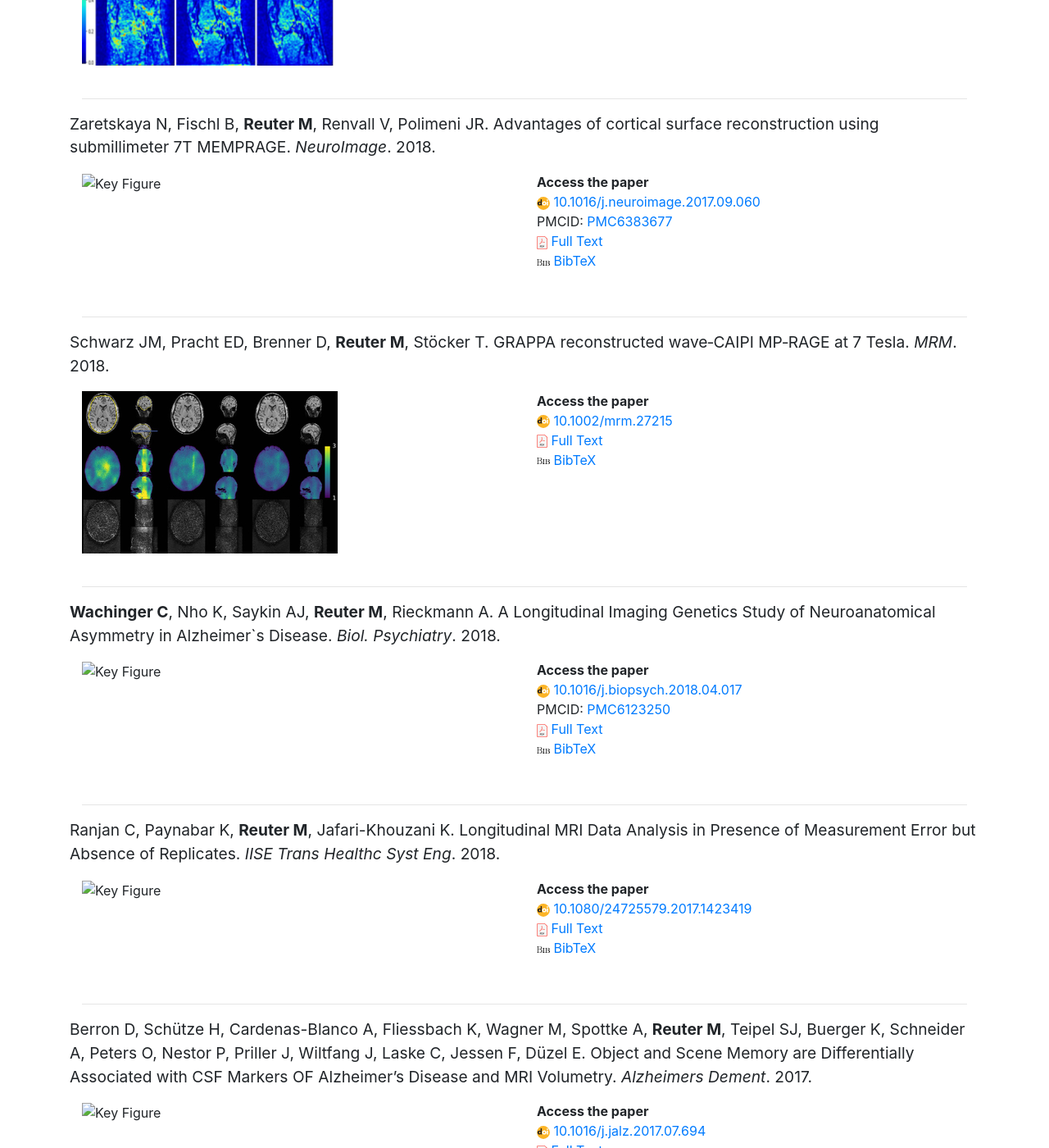
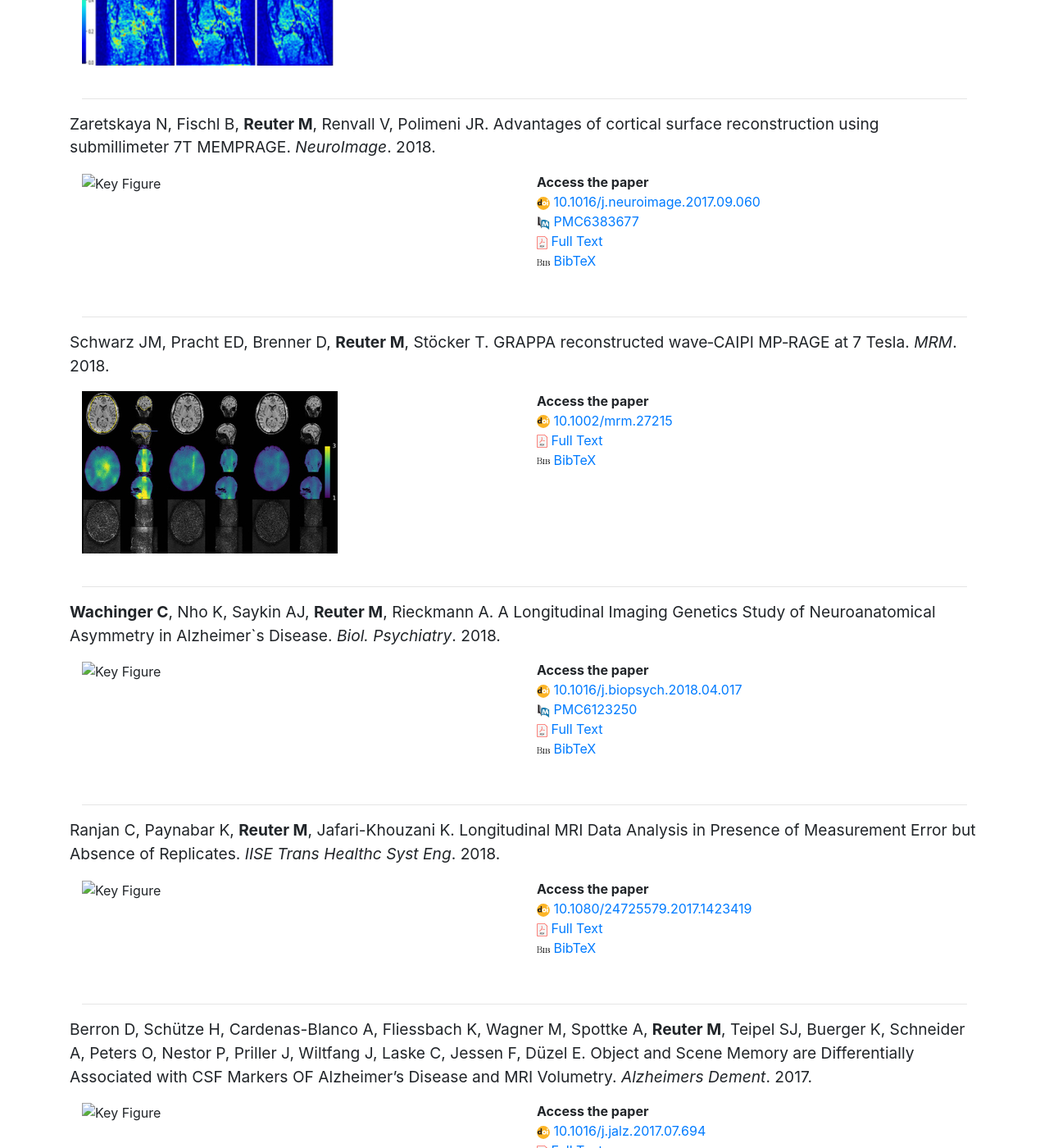
Before and after one commit to Deep-MI/Deep-MI.github.io, a Jekyll site: the page built from publications/index.html, in a window 1280 px wide and 1400 px high, scrolled down 1029 px. Shown: the whole window at 82% size. Built offline with Jekyll 4.4.1, drawn with Linux system fonts in a browser that asks for light colours; nearby versions of some CDN libraries; comment, search, counter and statistics services are not loaded; some of the changed text lies outside the part shown.

Commit message:
target blank and pmcid logo

```diff
--- a/publications/index.html
+++ b/publications/index.html
@@ -23,36 +23,36 @@
 			<strong>Access the paper</strong>
 			<!--DOI-->
 			{% if publication.doi %}
-			<li><img class="inline-bloc mem-icon" src="/static/img/logos/DOI_logo.svg">  <a href="http://dx.doi.org/{{publication.doi}}" alt = "doi: {{publication.doi}}"> {{publication.doi}}</a></li>
+			<li><img class="inline-bloc mem-icon" src="/static/img/logos/DOI_logo.svg">  <a href="http://dx.doi.org/{{publication.doi}}" alt = "doi: {{publication.doi}}" target="_blank"> {{publication.doi}}</a></li>
 			{% endif %}
 
 			<!--PMID-->
 			{% if publication.pmid %}
-			<li>PMID: <a href="http://www.ncbi.nlm.nih.gov/pubmed/{{publication.pmid}}" alt = "pubmed link: {{publication.pmid}}"> {{publication.pmid}}</a></li>
+			<li>PMID: <a href="http://www.ncbi.nlm.nih.gov/pubmed/{{publication.pmid}}" alt = "pubmed link: {{publication.pmid}}" target="_blank"> {{publication.pmid}}</a></li>
 			{% endif %}
 
 			<!--PMCID - optional -->
 			{% if publication.pmcid %}
-			<li>PMCID: <a href="http://www.ncbi.nlm.nih.gov/pmc/articles/{{publication.pmcid}}" alt = "pubmed central link: {{publication.pmcid}}"> {{publication.pmcid}}</a></li>
+			<li><img class="inline-bloc mem-icon" src="/static/img/logos/pmc_logo.jpg"> <a href="http://www.ncbi.nlm.nih.gov/pmc/articles/{{publication.pmcid}}" alt = "pubmed central link: {{publication.pmcid}}" target="_blank"> {{publication.pmcid}}</a></li>
 			{% endif %}
 
 			<!--Biorxiv - optional -->
 			{% if publication.biorxiv %}
-			<li>Biorxiv Preprint: <a href="http://dx.doi.org/10.1101/{{publication.biorxiv}}" alt = "biorxiv preprint link: {{publication.biorxiv}}"> {{publication.biorxiv}}</a></li>
+			<li>Biorxiv Preprint: <a href="http://dx.doi.org/10.1101/{{publication.biorxiv}}" alt = "biorxiv preprint link: {{publication.biorxiv}}" target="_blank"> {{publication.biorxiv}}</a></li>
 			{% endif %}
 
 			<!--Arxiv - optional -->
 			{% if publication.arxiv %}
-			<li><img class="inline-bloc mem-icon" src="/static/img/logos/arxiv_logo.jpg"> <a href="https://arxiv.org/abs/{{publication.arxiv}}" alt = "arxiv preprint link: {{publication.arxiv}}"> {{publication.arxiv}}</a></li>
+			<li><img class="inline-bloc mem-icon" src="/static/img/logos/arxiv_logo.jpg"> <a href="https://arxiv.org/abs/{{publication.arxiv}}" alt = "arxiv preprint link: {{publication.arxiv}}" target="_blank"> {{publication.arxiv}}</a></li>
 			{% endif %}
 
 			<!--Chemrxiv - optional -->
 			{% if publication.chemrxiv %}
-			<li>ChemRxiv Preprint: <a href=" https://doi.org/10.26434/chemrxiv.{{publication.chemrxiv}}" alt = "chemrxiv preprint link: {{publication.chemrxiv}}"> {{publication.chemrxiv}}</a></li>
+			<li>ChemRxiv Preprint: <a href=" https://doi.org/10.26434/chemrxiv.{{publication.chemrxiv}}" alt = "chemrxiv preprint link: {{publication.chemrxiv}}" target="_blank"> {{publication.chemrxiv}}</a></li>
 			{% endif %}
 
 			<!-- PDF -->
-			<li><img class="inline-bloc mem-icon" src="/static/img/logos/PDF.svg">  <a href="{{publication.pdf}}" alt = "PDF"> Full Text</a></li>
+			<li><img class="inline-bloc mem-icon" src="/static/img/logos/PDF.svg">  <a href="{{publication.pdf}}" alt = "PDF" target="_blank"> Full Text</a></li>
 
 			<!-- BibTex -->
 		        {% if publication.bibtex %}
@@ -63,7 +63,7 @@
 			{% if publication.github %}
 		        <br>
 		        <strong>Source Code</strong>
-			<li><img class="inline-bloc mem-icon" src="/static/img/logos/github_logo.svg"> <a href=" https://github.com/{{publication.github}}" alt = "github link: {{publication.github}}"> {{publication.github}}</a></li>
+			<li><img class="inline-bloc mem-icon" src="/static/img/logos/github_logo.svg"> <a href=" https://github.com/{{publication.github}}" alt = "github link: {{publication.github}}" target="_blank"> {{publication.github}}</a></li>
 			{% endif %}
 
 			<!-- Datasets - optional -->
@@ -72,11 +72,11 @@
 				{% if publication.data.size > 1 %}
 				<ul>
 					{% for dataset in publication.data %}
-					<li><a href="http://dx.doi.org/{{dataset}}" alt = "sbgrid data repository">doi:{{dataset}}</a></li>
+					<li><a href="http://dx.doi.org/{{dataset}}" alt = "sbgrid data repository" target="_blank">doi:{{dataset}}</a></li>
 					{% endfor %}
 				</ul>
 				{% else %}
-				<a href="http://dx.doi.org/{{publication.data}}" alt = "sbgrid data repository">doi:{{publication.data}}</a>
+				<a href="http://dx.doi.org/{{publication.data}}" alt = "sbgrid data repository" target="_blank">doi:{{publication.data}}</a>
 				{% endif %}
 			</li>
 			{% endif %}
@@ -85,7 +85,7 @@
 			{% if publication.pdbs %}
 			<li>Deposited Structure{% if publication.pdbs.size > 1 %}s{% endif %}:
 				{% for code in publication.pdbs %}
-				<a href="http://www.rcsb.org/pdb/explore/explore.do?structureId={{code}}">{{code}}</a>{% unless forloop.last %}, {% endunless %}
+				<a href="http://www.rcsb.org/pdb/explore/explore.do?structureId={{code}}" target="_blank">{{code}}</a>{% unless forloop.last %}, {% endunless %}
 				{% endfor %}
 			</li>
 			{% endif %}
@@ -94,7 +94,7 @@
 			{% if publication.emdbs %}
 			<li>Deposited Map{% if publication.emdbs.size > 1 %}s{% endif %}:
 				{% for code in publication.emdbs %}
-				<a href="http://www.ebi.ac.uk/pdbe/entry/emdb/EMD-{{code}}">{{code}}</a>{% unless forloop.last %}, {% endunless %}
+				<a href="http://www.ebi.ac.uk/pdbe/entry/emdb/EMD-{{code}}" target="_blank">{{code}}</a>{% unless forloop.last %}, {% endunless %}
 				{% endfor %}
 			</li>
 			{% endif %}
@@ -103,7 +103,7 @@
 			{% if publication.paired_maps_and_models %}
 			<li>Deposited Structure{% if publication.paired_maps_and_models.size > 1 %}s{% endif %} and Map{% if publication.paired_maps_and_models.size > 1 %}s{% endif %}:
 				{% for pair in publication.paired_maps_and_models %}
-				<a href="http://www.rcsb.org/pdb/explore/explore.do?structureId={{pair.pdb}}">{{pair.pdb}}</a>/<a href="http://www.ebi.ac.uk/pdbe/entry/emdb/EMD-{{pair.emdb}}">{{pair.emdb}}</a>{% unless forloop.last %}, {% endunless %}
+				<a href="http://www.rcsb.org/pdb/explore/explore.do?structureId={{pair.pdb}}" target="_blank">{{pair.pdb}}</a>/<a href="http://www.ebi.ac.uk/pdbe/entry/emdb/EMD-{{pair.emdb}}">{{pair.emdb}}</a>{% unless forloop.last %}, {% endunless %}
 				{% endfor %}
 			</li>
 			{% endif %}
@@ -112,7 +112,7 @@
 			{% if publication.zenodo %}
 			<li>Zenodo Record{% if publication.zenodo.size > 1 %}s{% endif %}:
 				{% for record in publication.zenodo %}
-				<a href="https://doi.org/10.5281/zenodo.{{record.code}}"><img src="https://zenodo.org/badge/DOI/10.5281/zenodo.{{record.code}}.svg" alt="DOI"></a>{% if record.description %} ({{record.description}}){% endif %}{% unless forloop.last %}, {% endunless %}
+				<a href="https://doi.org/10.5281/zenodo.{{record.code}}" target="_blank"><img src="https://zenodo.org/badge/DOI/10.5281/zenodo.{{record.code}}.svg" alt="DOI"></a>{% if record.description %} ({{record.description}}){% endif %}{% unless forloop.last %}, {% endunless %}
 				{% endfor %}
 			</li>
 			{% endif %}
@@ -121,7 +121,7 @@
 		        {% if publication.links %}
 			<strong>Additional Links</strong>
 			        {% for link in publication.links %}
-			        <li><a href="{{link.url}}" alt="{{link.name}}">{{link.name}}</a></li>
+			        <li><a href="{{link.url}}" alt="{{link.name}}" target="_blank">{{link.name}}</a></li>
 			        {% endfor %}
 		        {% endif %}
 	</ul>
```
